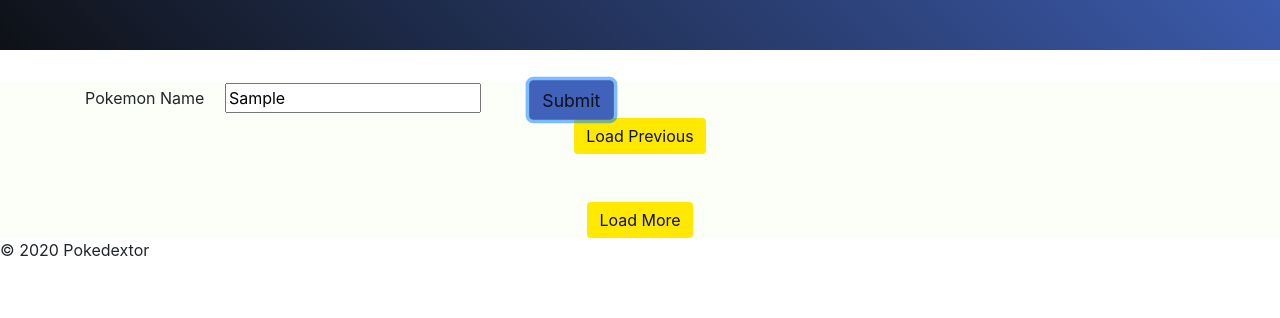
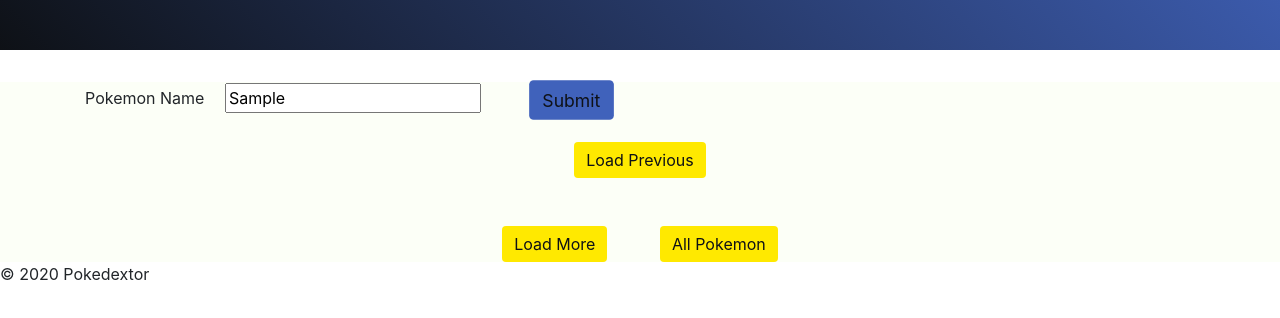
Before and after one commit to transformerjnm/Pokemon, a plain HTML site: page index.html in a window 1280 px wide. Both pictures are taken after typing "Sample" into the empty fields and a click on the button "Submit". Shown: the part 134-452 px from the top of the page. Drawn offline with nearby package versions, Linux system fonts and the light colour scheme; no server answers.

Commit message:
fixed that buttons color and hover affect

```diff
--- a/PokeAPI.js
+++ b/PokeAPI.js
@@ -164,5 +164,14 @@ loadMorePokemonBtn.addEventListener( 'click', ( e ) => {
 
 } );
 
+/*----------show all pokemon ----------- */
+let allPokemonBtn = document.getElementById('allPokemonBtn');
+
+allPokemonBtn.addEventListener('click', (e) => {
+
+    getData();
+
+});
+
 //show list of pokemon on load of page.
 getData(  );
--- a/css/styles.css
+++ b/css/styles.css
@@ -21,16 +21,21 @@ p {
     background-image: linear-gradient(45deg, var(--font-color1), var(--font-color2));
 }
 
-.submitBtn, #loadMoreBtn, #loadPrevBtn {
+.submitBtn, #loadMoreBtn, #loadPrevBtn, #allPokemonBtn {
     color: var(--font-color1);
     background-color: var(--accent-color);
     border: none;
-    transition: background-color .5s ease-in-out;
+    transition: background-color .6s ease-in-out;
 }
 
-.submitBtn:hover, #loadMoreBtn:hover, .submitBtn:focus, #loadMoreBtn:focus {
+.submitBtn:hover, #loadMoreBtn:hover, .submitBtn:focus, #loadMoreBtn:focus, #loadPrevBtn:hover, #loadPrevBtn:focus, #allPokemonBtn:hover, #allPokemonBtn:focus {
     transform: scale(1.1);
     background-color: var(--font-color2);
+    box-shadow: none;
+}
+
+#submit:active, #loadMoreBtn:active, #allPokemonBtn:active, #loadPrevBtn:active{
+    box-shadow: none !important;
 }
 
 p {
--- a/index.html
+++ b/index.html
@@ -40,7 +40,7 @@
 
         <div class="container text-center">
 
-            <button type="button" id="loadPrevBtn" class="btn btn-primary">Load Previous</button>
+            <button type="button" id="loadPrevBtn" class="btn btn-primary mt-4">Load Previous</button>
 
         </div>
 
@@ -52,7 +52,9 @@
 
         <div class="container text-center">
 
-            <button type="button" id="loadMoreBtn" class="btn btn-primary">Load More</button>
+            <button type="button" id="loadMoreBtn" class="btn btn-primary mr-4">Load More</button>
+
+            <button type="button" id="allPokemonBtn" class="btn btn-primary ml-4">All Pokemon</button>
 
         </div>
 
```
